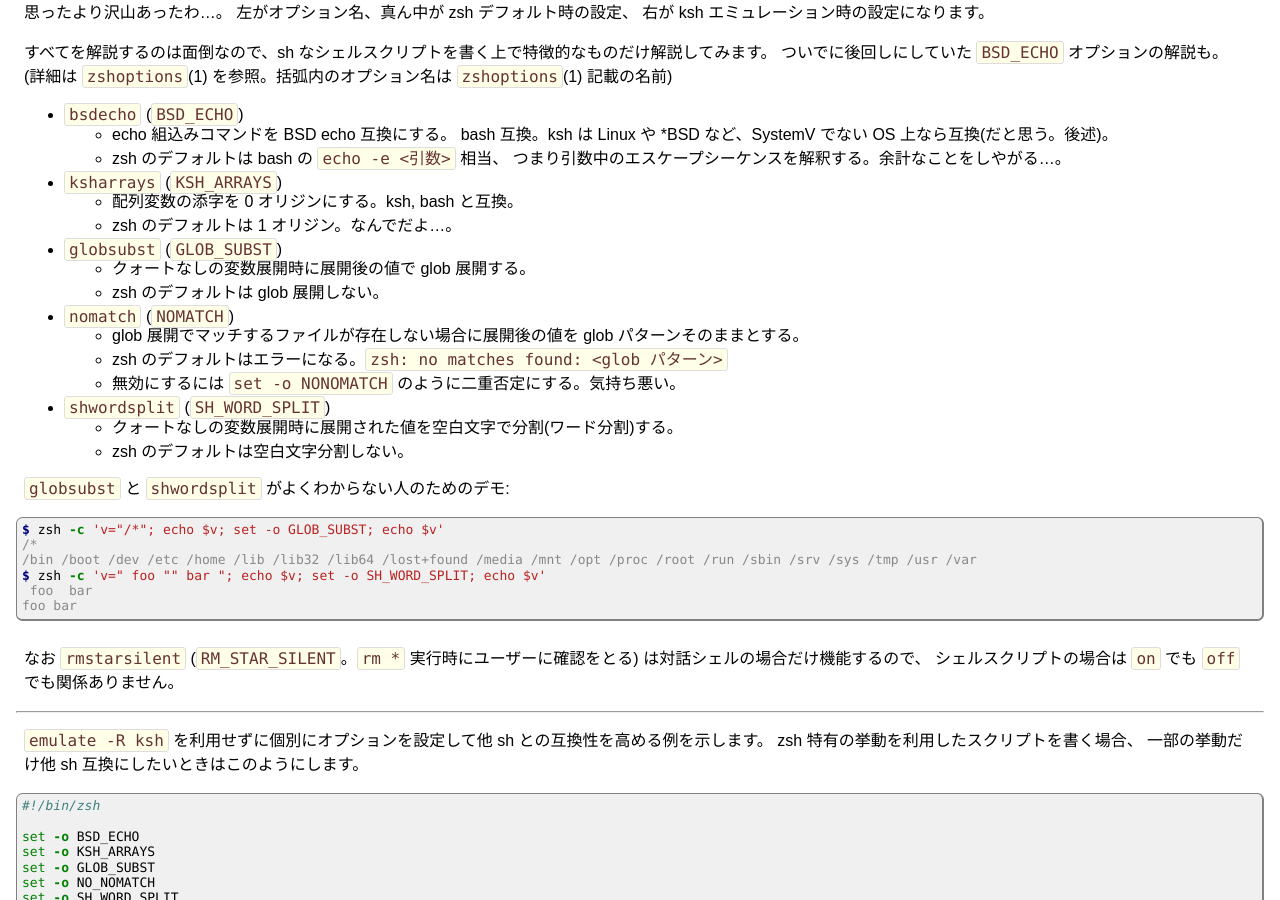
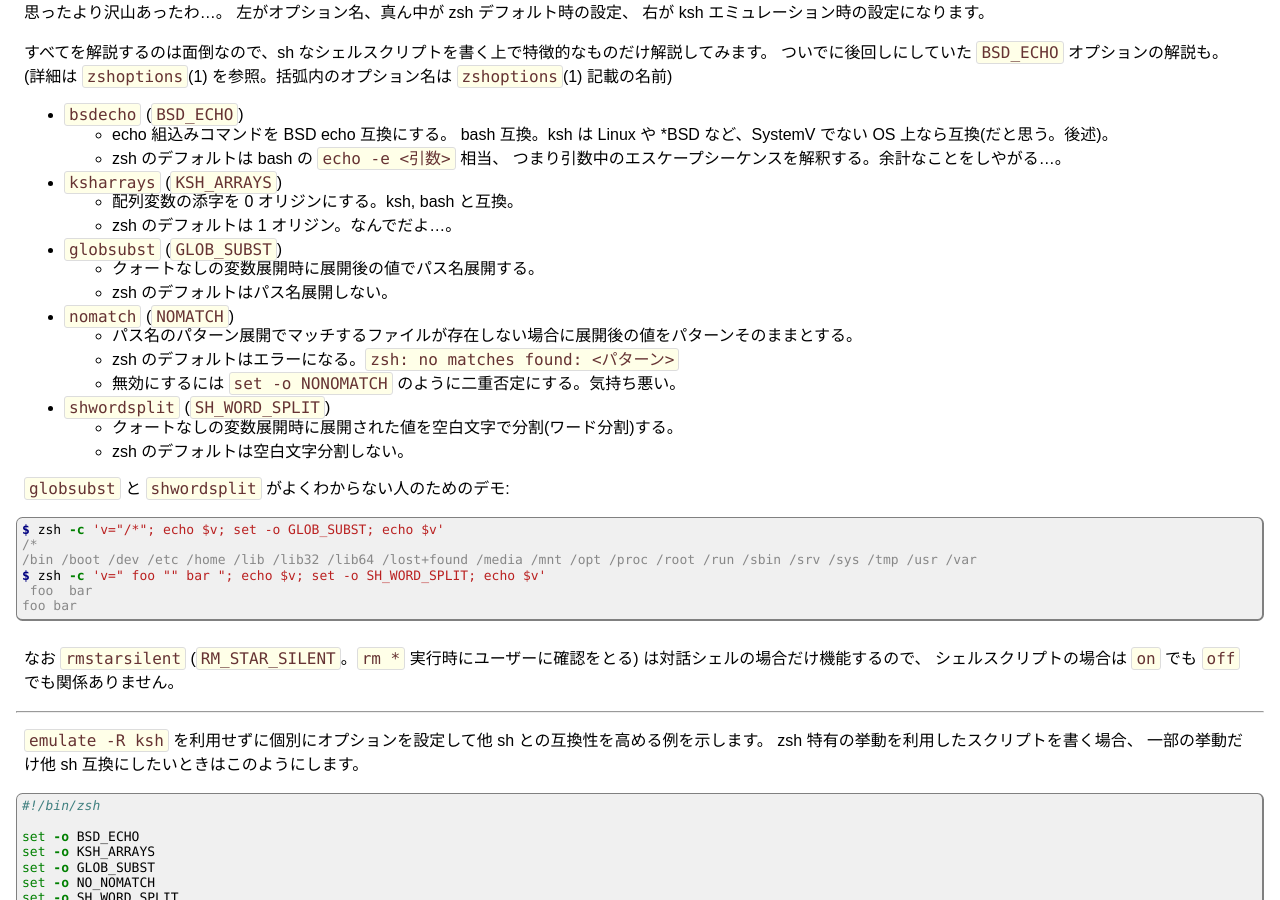
Before and after one commit to fumiyas/fumiyas.github.io, a Jekyll site: the page built from _posts/2013-12-03-zsh-scripting.sh-advent-calendar.md, in a window 1280 px wide and 900 px high, scrolled down 1782 px. Built offline with Jekyll 4.4.1, drawn with Linux system fonts in a browser that asks for light colours; Markdown is read by kramdown in place of the engine named in the settings; comment, search, counter and statistics services are not loaded.

Commit message:
s/glob 展開/パス名展開/

```diff
--- a/_posts/2013-12-03-zsh-scripting.sh-advent-calendar.md
+++ b/_posts/2013-12-03-zsh-scripting.sh-advent-calendar.md
@@ -139,11 +139,11 @@ typesetsilent       off on
     * 配列変数の添字を 0 オリジンにする。ksh, bash と互換。
     * zsh のデフォルトは 1 オリジン。なんでだよ…。
   * `globsubst` (`GLOB_SUBST`)
-    * クォートなしの変数展開時に展開後の値で glob 展開する。
-    * zsh のデフォルトは glob 展開しない。
+    * クォートなしの変数展開時に展開後の値でパス名展開する。
+    * zsh のデフォルトはパス名展開しない。
   * `nomatch` (`NOMATCH`)
-    * glob 展開でマッチするファイルが存在しない場合に展開後の値を glob パターンそのままとする。
-    * zsh のデフォルトはエラーになる。`zsh: no matches found: <glob パターン>`
+    * パス名のパターン展開でマッチするファイルが存在しない場合に展開後の値をパターンそのままとする。
+    * zsh のデフォルトはエラーになる。`zsh: no matches found: <パターン>`
     * 無効にするには `set -o NONOMATCH` のように二重否定にする。気持ち悪い。
   * `shwordsplit` (`SH_WORD_SPLIT`)
     * クォートなしの変数展開時に展開された値を空白文字で分割(ワード分割)する。
```
Also changed, not shown: _posts/2013-12-06-tempfile.sh-advent-calendar.md (+3 -4 lines).
